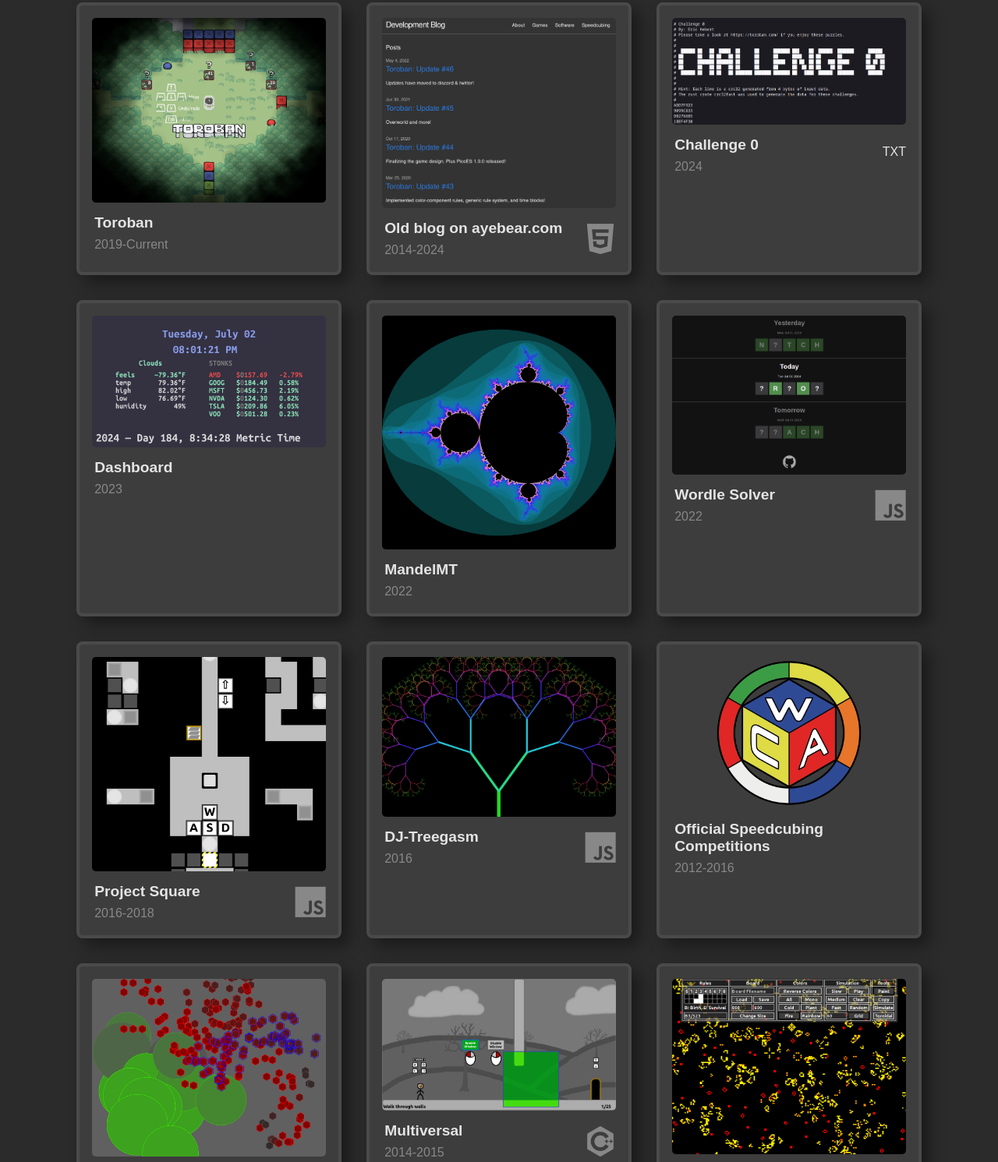
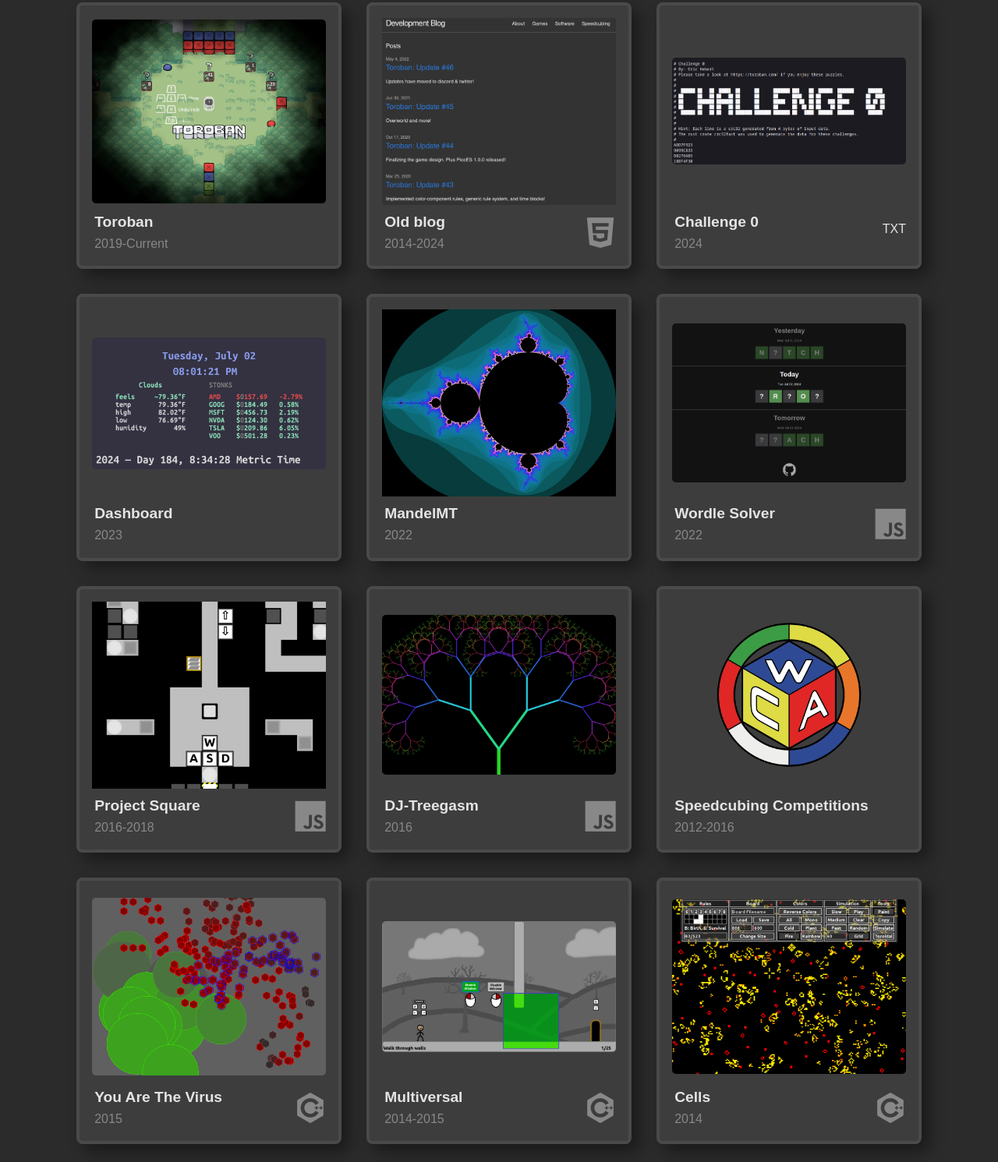
Before and after one commit to ayebear/ayebear.github.io, a plain HTML site: page index.html in a window 1280 px wide. Shown: the part 160-1651 px from the top of the page at 78% size. Drawn offline with nearby package versions, Linux system fonts and the light colour scheme.

Commit message:
Better image layout on desktop/mobile

```diff
--- a/index.html
+++ b/index.html
@@ -16,7 +16,9 @@
 	<div class="projects">
 		<div class="project">
 			<a href="https://toroban.com/">
-				<img src="assets/toroban.webp" alt="Toroban">
+				<div class="image-container">
+					<img src="assets/toroban.webp" alt="Toroban">
+				</div>
 			</a>
 			<div class="info">
 				<div class="info-left">
@@ -30,11 +32,11 @@
 		</div>
 		<div class="project">
 			<a href="https://ayebear.com/old-blog/">
-				<img src="assets/old-blog.png" alt="Old Blog">
+				<div class="image-container"><img src="assets/old-blog.png" alt="Old Blog"></div>
 			</a>
 			<div class="info">
 				<div class="info-left">
-					<div class="title">Old blog on ayebear.com</div>
+					<div class="title">Old blog</div>
 					<div class="year">2014-2024</div>
 				</div>
 				<div class="info-right">
@@ -44,7 +46,7 @@
 		</div>
 		<div class="project">
 			<a href="https://ayebear.com/challenge-0.txt">
-				<img src="assets/challenge-0.png" alt="Challenge 0">
+				<div class="image-container"><img src="assets/challenge-0.png" alt="Challenge 0"></div>
 			</a>
 			<div class="info">
 				<div class="info-left">
@@ -56,7 +58,8 @@
 		</div>
 		<div class="project">
 			<a href="https://github.com/ayebear/dashboard">
-				<img src="assets/dashboard.png" alt="Dashboard with stocks and weather">
+				<div class="image-container"><img src="assets/dashboard.png" alt="Dashboard with stocks and weather">
+				</div>
 			</a>
 			<div class="info">
 				<div class="info-left">
@@ -70,7 +73,7 @@
 		</div>
 		<div class="project">
 			<a href="https://github.com/ayebear/mandel-mt">
-				<img src="assets/mandel-mt.png" alt="Mandelbrot fractal">
+				<div class="image-container"><img src="assets/mandel-mt.png" alt="Mandelbrot fractal"></div>
 			</a>
 			<div class="info">
 				<div class="info-left">
@@ -84,7 +87,7 @@
 		</div>
 		<div class="project">
 			<a href="https://ayebear.com/wordle-solver/">
-				<img src="assets/wordle-solver.png" alt="Wordle solver running">
+				<div class="image-container"><img src="assets/wordle-solver.png" alt="Wordle solver running"></div>
 			</a>
 			<div class="info">
 				<div class="info-left">
@@ -98,7 +101,7 @@
 		</div>
 		<div class="project">
 			<a href="https://ayebear.com/old-blog/ps/">
-				<img src="assets/project-square.png" alt="Project square">
+				<div class="image-container"><img src="assets/project-square.png" alt="Project square"></div>
 			</a>
 			<div class="info">
 				<div class="info-left">
@@ -112,7 +115,7 @@
 		</div>
 		<div class="project">
 			<a href="https://github.com/ayebear/dj-treegasm">
-				<img src="assets/dj-treegasm.webp" alt="DJ-Treegasm">
+				<div class="image-container"><img src="assets/dj-treegasm.webp" alt="DJ-Treegasm"></div>
 			</a>
 			<div class="info">
 				<div class="info-left">
@@ -126,11 +129,11 @@
 		</div>
 		<div class="project">
 			<a href="https://www.worldcubeassociation.org/persons/2012HEBE01">
-				<img src="assets/wca.webp" alt="WCA Logo">
+				<div class="image-container"><img src="assets/wca.webp" alt="WCA Logo"></div>
 			</a>
 			<div class="info">
 				<div class="info-left">
-					<div class="title">Official Speedcubing Competitions</div>
+					<div class="title">Speedcubing Competitions</div>
 					<div class="year">2012-2016</div>
 				</div>
 				<div class="info-right"></div>
@@ -138,7 +141,7 @@
 		</div>
 		<div class="project">
 			<a href="https://github.com/ayebear/you-are-the-virus">
-				<img src="assets/you-are-the-virus.png" alt="You Are The Virus">
+				<div class="image-container"><img src="assets/you-are-the-virus.png" alt="You Are The Virus"></div>
 			</a>
 			<div class="info">
 				<div class="info-left">
@@ -152,7 +155,7 @@
 		</div>
 		<div class="project">
 			<a href="https://github.com/ayebear/multiversal">
-				<img src="assets/multiversal.png" alt="Multiversal">
+				<div class="image-container"><img src="assets/multiversal.png" alt="Multiversal"></div>
 			</a>
 			<div class="info">
 				<div class="info-left">
@@ -166,7 +169,7 @@
 		</div>
 		<div class="project">
 			<a href="https://github.com/ayebear/Cells">
-				<img src="assets/cells.png" alt="Cells">
+				<div class="image-container"><img src="assets/cells.png" alt="Cells"></div>
 			</a>
 			<div class="info">
 				<div class="info-left">
@@ -180,7 +183,7 @@
 		</div>
 		<div class="project">
 			<a href="https://github.com/ayebear/net-draw">
-				<img src="assets/net-draw.png" alt="NetDraw">
+				<div class="image-container"><img src="assets/net-draw.png" alt="NetDraw"></div>
 			</a>
 			<div class="info">
 				<div class="info-left">
@@ -194,7 +197,7 @@
 		</div>
 		<div class="project">
 			<a href="https://github.com/ayebear/undead-mmo">
-				<img src="assets/undead-mmo.jpg" alt="Undead MMO">
+				<div class="image-container"><img src="assets/undead-mmo.jpg" alt="Undead MMO"></div>
 			</a>
 			<div class="info">
 				<div class="info-left">
@@ -208,7 +211,7 @@
 		</div>
 		<div class="project">
 			<a href="https://www.youtube.com/watch?v=NCFSuIPlOUI">
-				<img src="assets/amazed.gif" alt="aMAZEd">
+				<div class="image-container"><img src="assets/amazed.gif" alt="aMAZEd"></div>
 			</a>
 			<div class="info">
 				<div class="info-left">
@@ -222,7 +225,7 @@
 		</div>
 		<div class="project">
 			<a href="https://ayebear.com/old-blog/games/">
-				<img src="assets/avalanche.jpg" alt="Avalanche">
+				<div class="image-container"><img src="assets/avalanche.jpg" alt="Avalanche"></div>
 			</a>
 			<div class="info">
 				<div class="info-left">
--- a/style.css
+++ b/style.css
@@ -23,13 +23,27 @@ body {
 	padding: 1rem;
 	text-align: center;
 	width: 300px;
-	/* height: 200px; */
 }
 
 /* Full cards on mobile */
 @media (max-width: 850px) {
 	.project {
 		width: 100%;
+	}
+
+	body {
+		padding: 0;
+	}
+}
+
+/* Centered images on large screens */
+@media not (max-width: 850px) {
+	.image-container {
+		height: 240px;
+		display: flex;
+		justify-content: center;
+		align-items: center;
+		overflow: hidden;
 	}
 }
 
```
